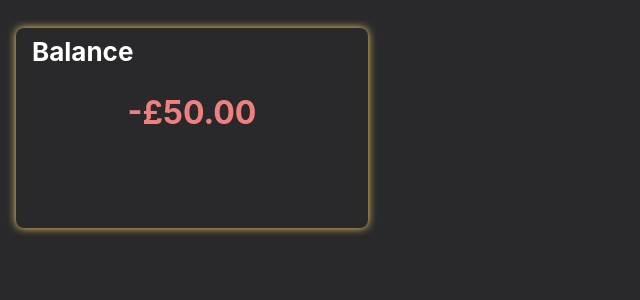
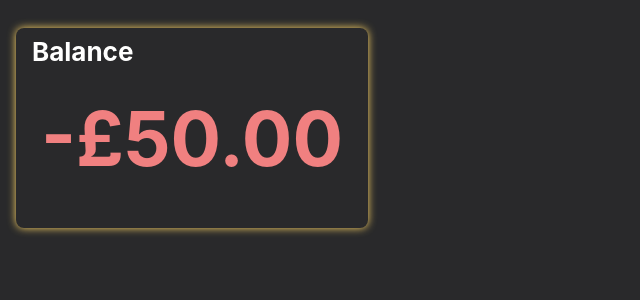
Before and after one commit to LP2851/personal-finance-tracker, a React (Create React App) app in the folder frontend/: page / in a window 1280 px wide. Shown: the top 300 px of the page, without its empty margins (0-640 px from the left). Built offline with nearby package versions, Linux system fonts and the light colour scheme.

Commit message:
made font bigger

```diff
--- a/frontend/src/containers/home/balance-card/index.module.css
+++ b/frontend/src/containers/home/balance-card/index.module.css
@@ -19,6 +19,6 @@
 }
 
 .balance {
-    font-size: xx-large;
+    font-size: 75px;
     margin: 0;
 }
```
